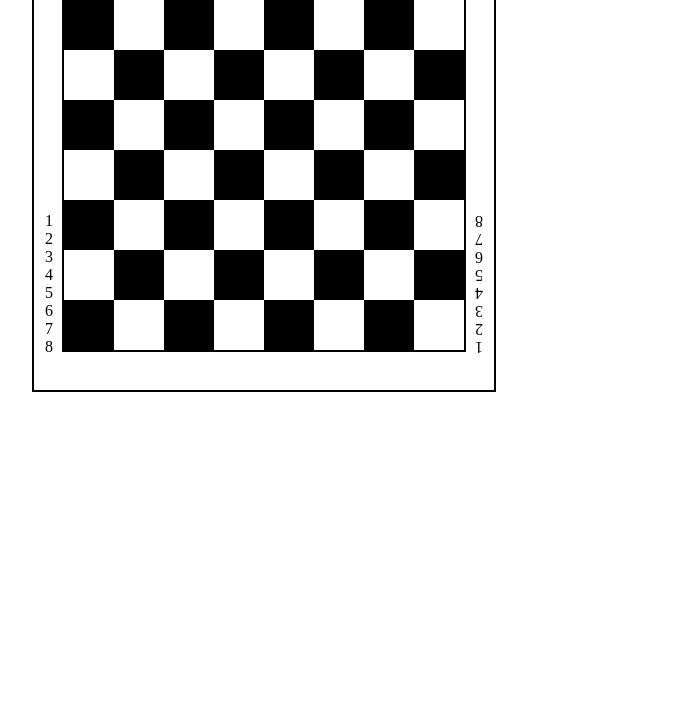
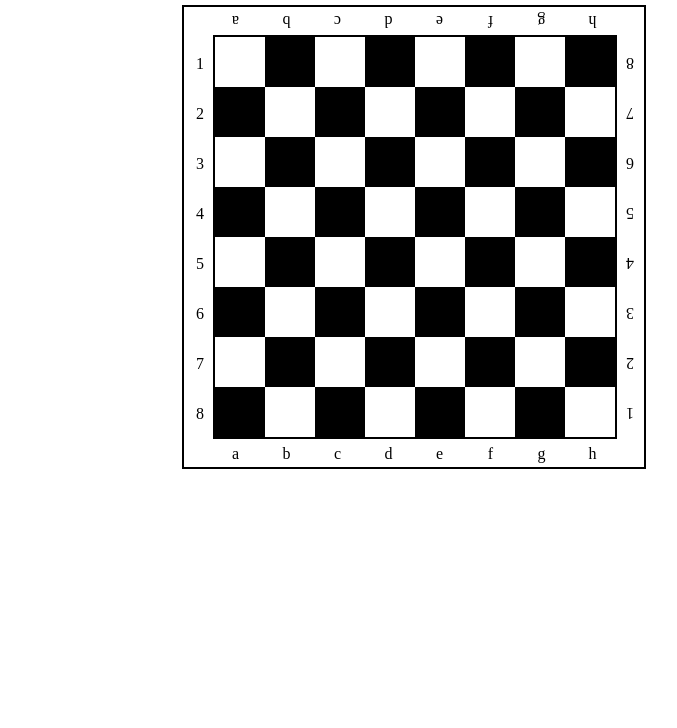
Before and after one commit to s5unanow/all-homework, a plain HTML site: page work3/index.html in a window 1280 px wide. Shown: the part 72-800 px from the top of the page, without its empty margins (208-885 px from the left). Drawn offline with Linux system fonts and the light colour scheme.

Commit message:
finished work 3 inserted link to work table into root index.html

```diff
--- a/work3/css/styles.css
+++ b/work3/css/styles.css
@@ -10,9 +10,17 @@
   box-sizing: border-box;
 }
 
+body {
+  text-align: center;
+}
+
+h1 {
+  margin: 20px auto;
+}
+
 .main {
   margin: 0 auto;
-  width: 800px;
+  width: 500px;
 }
 
 .borders-outer {
@@ -32,26 +40,42 @@
 /*  width: 460px;*/
 /*  height: 30px;*/
 /*}*/
+.middle-row {
+  height: 410px;
+}
 
 .inscription-row {
   text-align: center;
 }
 
+.inscription-top {
+  /*margin-top: 8px;*/
+  /*margin-bot: 4px;*/
+  margin: 5px auto;
+  transform: rotate(180deg);
+}
+
 .inscription-row__symbol {
-  width: 40px;
+  width: 47px;
 }
 
 .inscription-left {
   margin: auto 5px auto 11px;
+  transform: translateY(-20px);
 }
 
 .inscription-right {
   margin: auto 9px auto 5px;
+  transform: translateY(-53px) rotate(180deg);
 }
 
-.rotated {
-  transform: rotate(180deg);
+.inscription-column__symbol {
+  height: 50px;
 }
+
+/*.rotated {*/
+/*  transform: rotate(180deg);*/
+/*}*/
 
 .borders-inner {
   width: 404px;
--- a/work3/index.html
+++ b/work3/index.html
@@ -6,6 +6,7 @@
   <link rel="stylesheet" href="css/styles.css">
 </head>
 <body>
+<h1>Homework 3 "Chess table":</h1>
 <div class="main">
   <div class="borders-outer">
     <div class="inscription-top inscription-row rotated">
@@ -20,6 +21,7 @@
       <div class="inscription-row__symbol">a</div>
       <div class="inscription-row__space"></div>
     </div>
+    <div class="middle-row">
       <div class="inscription-left inscription-column">
         <div class="inscription-column__symbol">1</div>
         <div class="inscription-column__symbol">2</div>
@@ -52,7 +54,17 @@
         <div class="inscription-column__symbol">7</div>
         <div class="inscription-column__symbol">8</div>
       </div>
-    <div class="inscription-bot inscription-row"></div>
+    </div>
+    <div class="inscription-bot inscription-row">
+      <div class="inscription-row__symbol">a</div>
+      <div class="inscription-row__symbol">b</div>
+      <div class="inscription-row__symbol">c</div>
+      <div class="inscription-row__symbol">d</div>
+      <div class="inscription-row__symbol">e</div>
+      <div class="inscription-row__symbol">f</div>
+      <div class="inscription-row__symbol">g</div>
+      <div class="inscription-row__symbol">h</div>
+    </div>
   </div>
 </div>
 </body>
```
Also changed, not shown: index.html (+7 -0 lines). Lines whose indentation alone changed are shown as unchanged.
